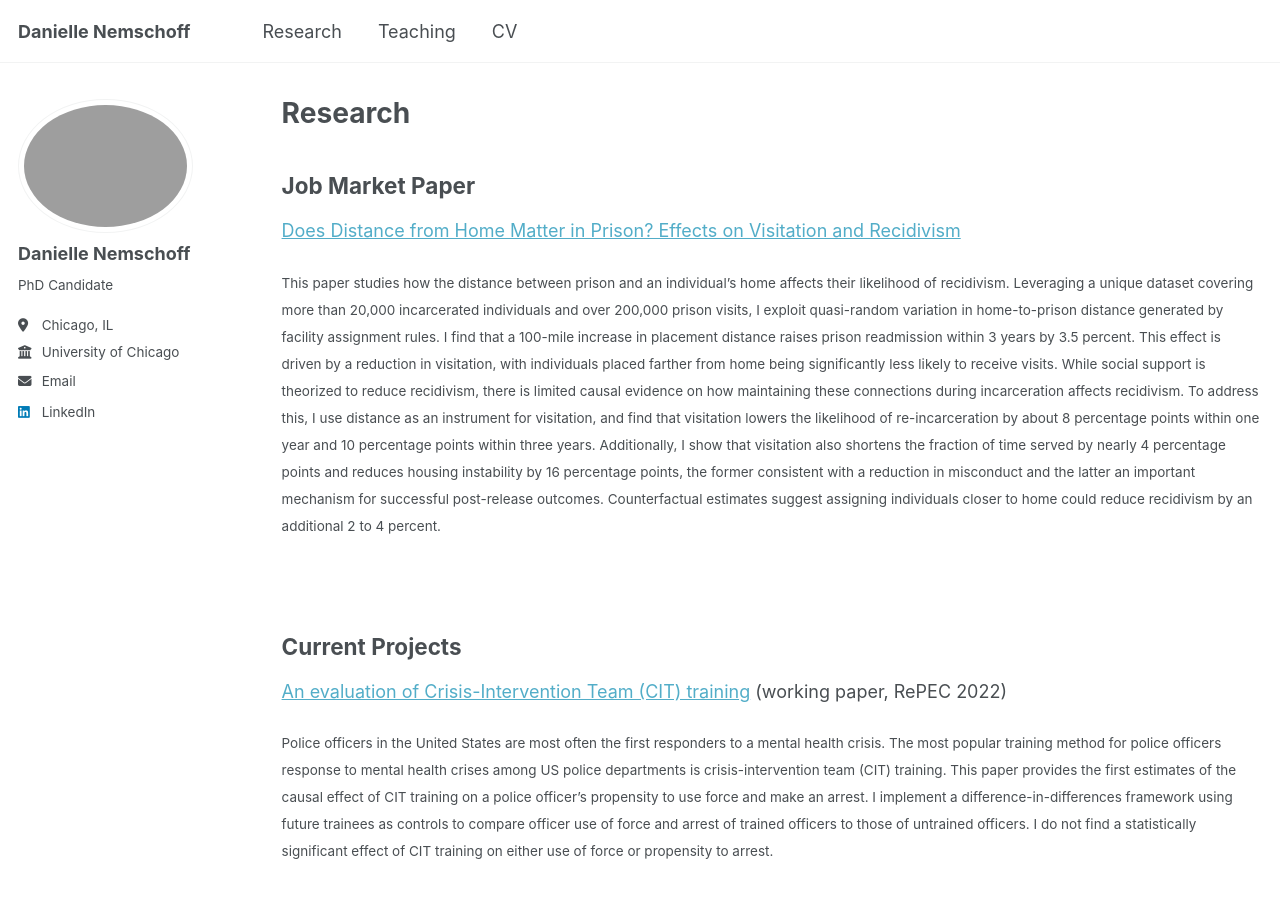
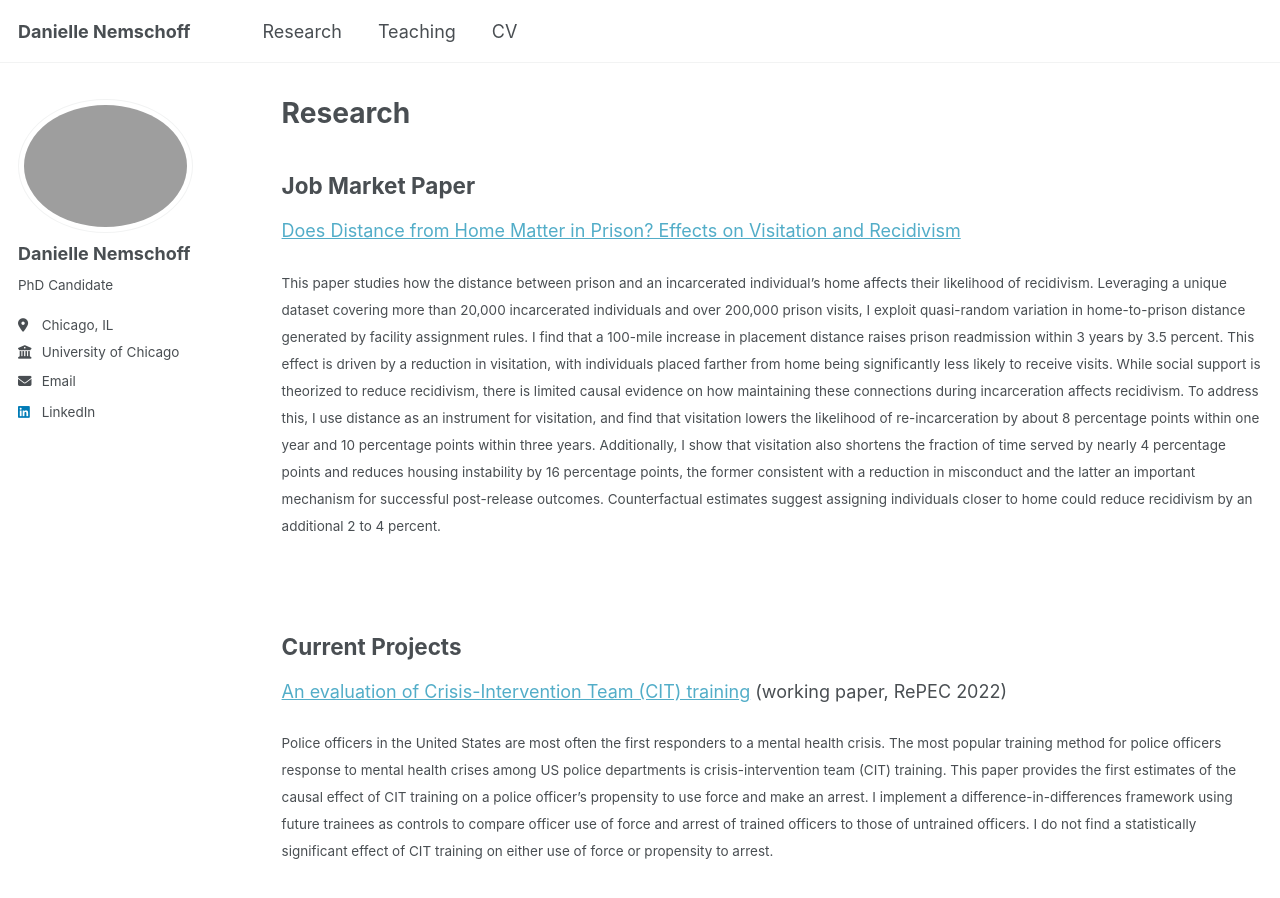
Before and after one commit to daniellenemschoff/daniellenemschoff.github.io, a Jekyll site: the page built from _pages/research.md, in a window 1280 px wide and 900 px high. Built offline with Jekyll 4.4.1, drawn with Linux system fonts in a browser that asks for light colours.

Commit message:
Update research.md

```diff
--- a/_pages/research.md
+++ b/_pages/research.md
@@ -6,7 +6,7 @@ author_profile: true
 ---
 ## Job Market Paper ##
 [Does Distance from Home Matter in Prison? Effects on Visitation and Recidivism](https://daniellenemschoff.github.io/files/nemschoff_JMP.pdf)<br/>
- <p><small>This paper studies how the distance between prison and an individual’s home affects their likelihood of recidivism. Leveraging a unique dataset covering more than 20,000 incarcerated individuals and over 200,000 prison visits, I exploit quasi-random variation in home-to-prison distance generated by facility assignment rules. I find that a 100-mile increase in placement distance raises prison readmission within 3 years by 3.5 percent. This effect is driven by a reduction in visitation, with individuals placed farther from home being significantly less likely to receive visits. While social support is theorized to reduce recidivism, there is limited causal evidence on how maintaining these connections during incarceration affects recidivism. To address this, I use distance as an instrument for visitation, and find that visitation lowers the likelihood of re-incarceration by about 8 percentage points within one year and 10 percentage points within three years. Additionally, I show that visitation also shortens the fraction of time served by nearly 4 percentage points and reduces housing instability by 16 percentage points, the former consistent with a reduction in misconduct and the latter an important mechanism for successful post-release outcomes. Counterfactual estimates suggest assigning individuals closer to home could reduce recidivism by an additional 2 to 4 percent. </small></p><br/>
+ <p><small>This paper studies how the distance between prison and an incarcerated individual’s home affects their likelihood of recidivism. Leveraging a unique dataset covering more than 20,000 incarcerated individuals and over 200,000 prison visits, I exploit quasi-random variation in home-to-prison distance generated by facility assignment rules. I find that a 100-mile increase in placement distance raises prison readmission within 3 years by 3.5 percent. This effect is driven by a reduction in visitation, with individuals placed farther from home being significantly less likely to receive visits. While social support is theorized to reduce recidivism, there is limited causal evidence on how maintaining these connections during incarceration affects recidivism. To address this, I use distance as an instrument for visitation, and find that visitation lowers the likelihood of re-incarceration by about 8 percentage points within one year and 10 percentage points within three years. Additionally, I show that visitation also shortens the fraction of time served by nearly 4 percentage points and reduces housing instability by 16 percentage points, the former consistent with a reduction in misconduct and the latter an important mechanism for successful post-release outcomes. Counterfactual estimates suggest assigning individuals closer to home could reduce recidivism by an additional 2 to 4 percent. </small></p><br/>
 
 ## Current Projects ##
 [An evaluation of Crisis-Intervention Team (CIT) training](https://mpra.ub.uni-muenchen.de/114948/1/MPRA_paper_114948.pdf) (working paper, RePEC 2022)<br/>
```
